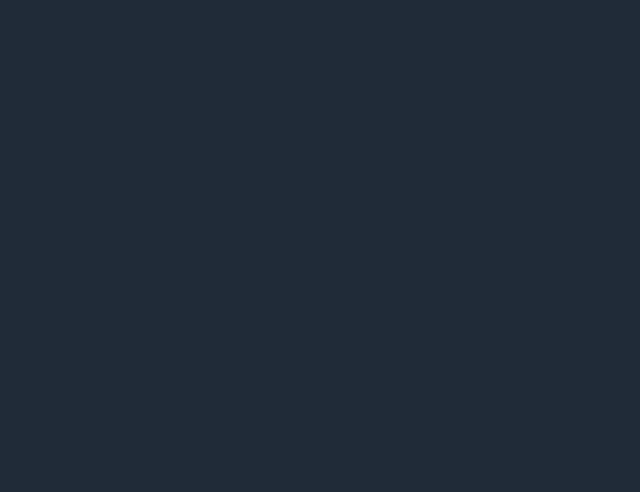
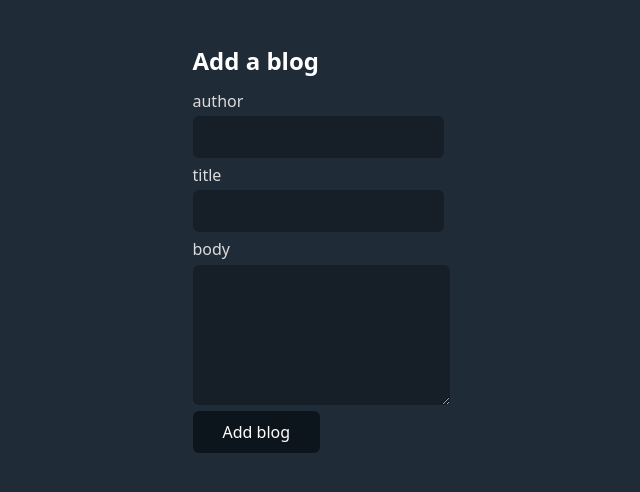
Before and after one commit to Hamza9494/dummy-blogger, a React (Create React App) app: page /create in a window 1280 px wide. Before the commit this address had no page. Shown: the top 492 px of the page, without its empty margins (319-959 px from the left). Built offline with nearby package versions, Linux system fonts and the light colour scheme.

Commit message:
add create blog functionality

```diff
--- a/src/App.js
+++ b/src/App.js
@@ -2,6 +2,7 @@ import "./App.css";
 import { BrowserRouter, Route, Routes } from "react-router-dom";
 import Signup from "./Signup";
 import Login from "./Login";
+import Create from "./Create";
 
 function App() {
   return (
@@ -11,6 +12,7 @@ function App() {
           <Routes>
             <Route path="/signup" element={<Signup />}></Route>
             <Route path="/login" element={<Login />}></Route>
+            <Route path="/create" element={<Create />}></Route>
           </Routes>
         </div>
       </div>
--- a/src/Create.js
+++ b/src/Create.js
@@ -1,7 +1,75 @@
+import axios from "axios";
+import { useState } from "react";
+
 const Create = () => {
+  const [fields, setFields] = useState({
+    author: "",
+    title: "",
+    body: "",
+  });
+
+  const [submit, setSubmit] = useState(false);
+
+  const handleChange = (e) => {
+    setFields({ ...fields, [e.target.name]: e.target.value });
+  };
+
+  const handleSubmit = (e) => {
+    e.preventDefault();
+    setSubmit(true);
+    if (submit) {
+      const blog = {
+        author: fields.author,
+        title: fields.title,
+        body: fields.body,
+      };
+      axios
+        .post("http://localhost/projects/blogs-api/blogs.php", blog, {
+          headers: {
+            Authorization: `Bearer ${localStorage.getItem("token")}`,
+          },
+        })
+        .then((res) => res.data)
+        .then((data) => console.log(data));
+    }
+  };
   return (
     <div className="create">
       <h2>Add a blog</h2>
+      <form className="create-form" onSubmit={handleSubmit}>
+        <div className="form-control">
+          <label htmlFor="author">author</label>
+          <input
+            type="text"
+            name="author"
+            id="author"
+            value={fields.author}
+            onChange={handleChange}
+          />
+        </div>
+
+        <div className="form-control">
+          <label htmlFor="title">title</label>
+          <input
+            type="text"
+            name="title"
+            id="title"
+            value={fields.title}
+            onChange={handleChange}
+          />
+        </div>
+
+        <div className="form-control">
+          <label htmlFor="body">body</label>
+          <textarea
+            name="body"
+            id="body"
+            value={fields.body}
+            onChange={handleChange}
+          />
+        </div>
+        <button>Add blog</button>
+      </form>
     </div>
   );
 };
```
